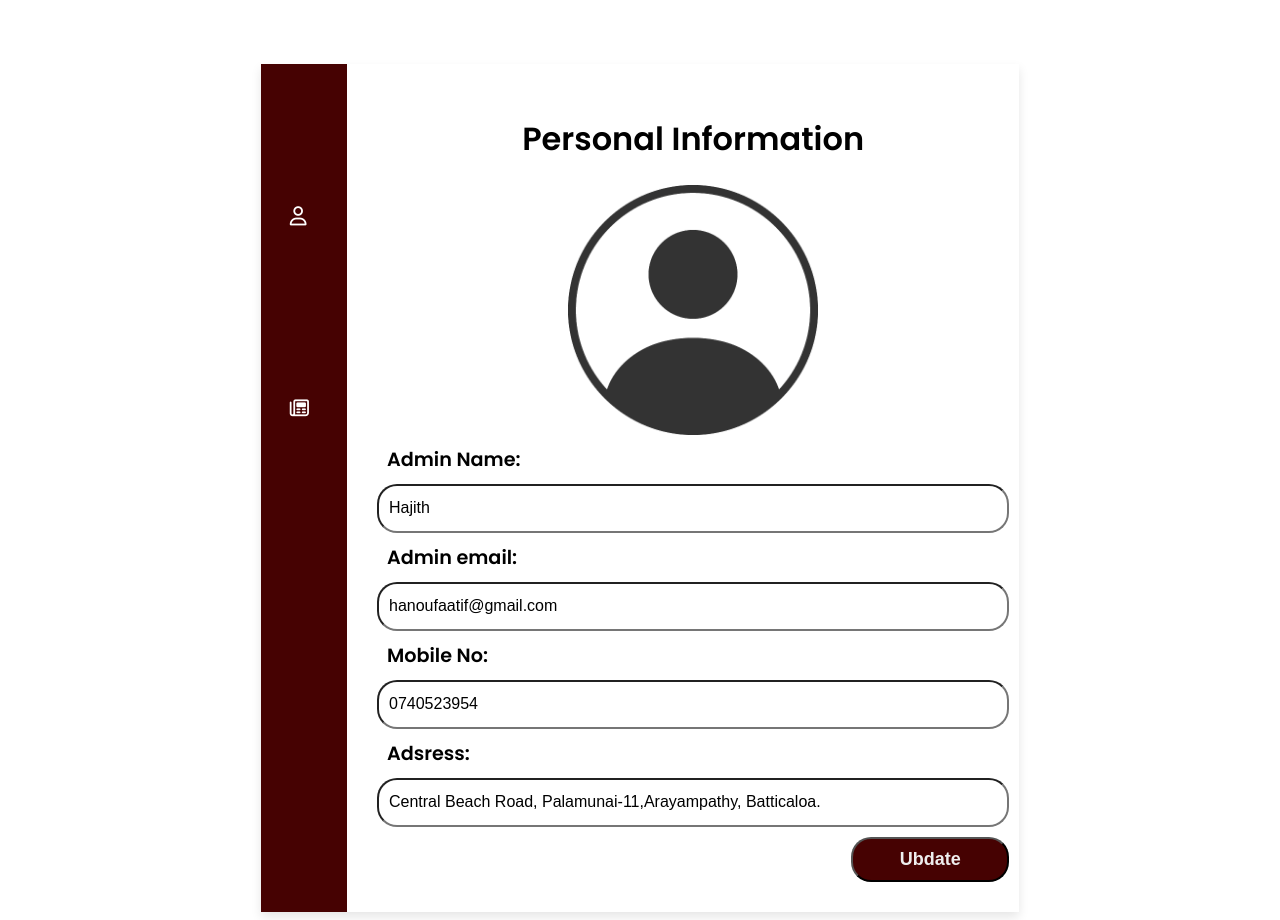
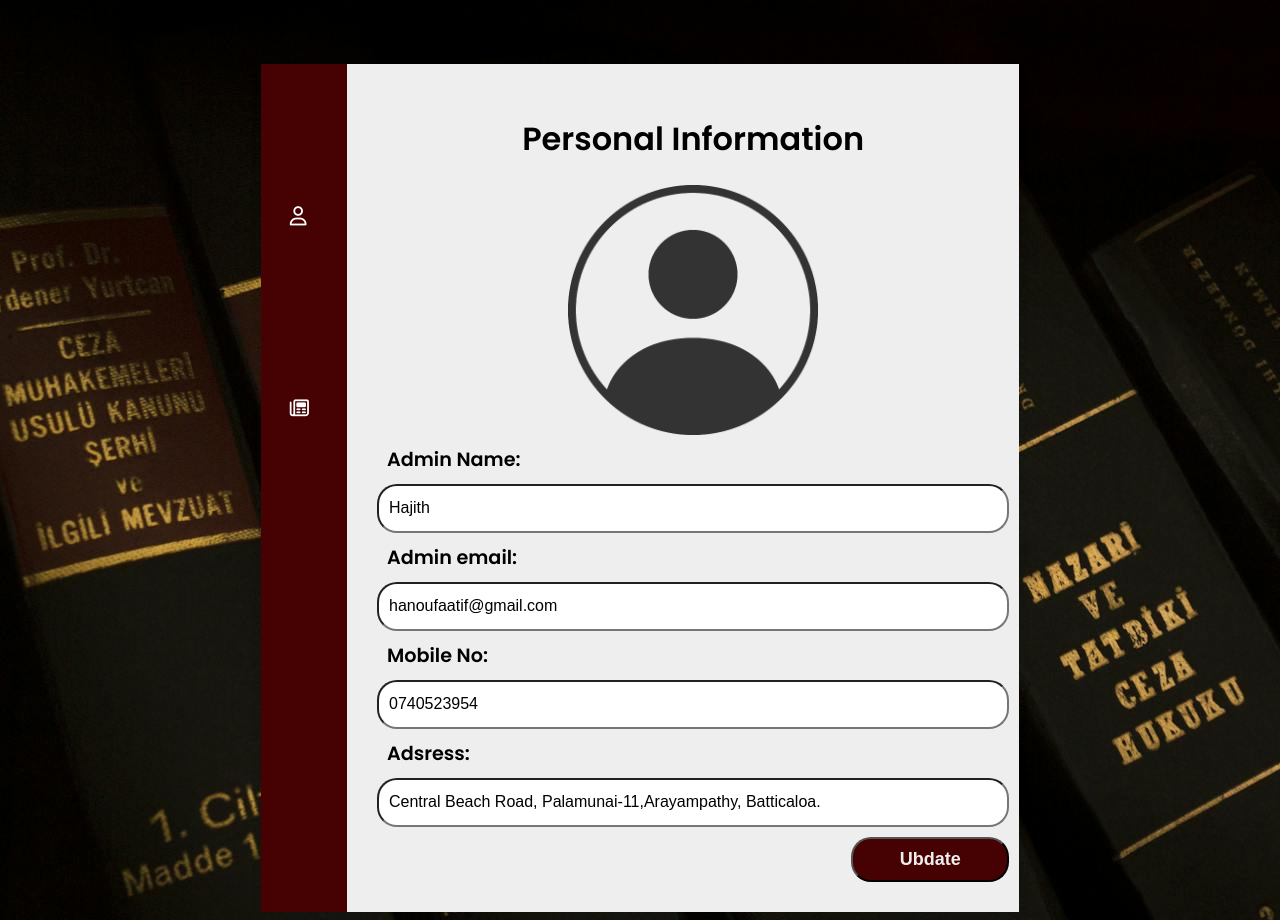
Before and after one commit to dilushamadushan/Online-Library-Management-System, a PHP site: page /admin/admin-pannel.php in a window 1280 px wide. Run offline with PHP 8.4, Linux system fonts and the light colour scheme; some libraries are stand-ins or nearby versions.

Commit message:
Update admin-pannel.css

```diff
--- a/assets/css/admin-pannel.css
+++ b/assets/css/admin-pannel.css
@@ -1,6 +1,7 @@
 @import url('https://fonts.googleapis.com/css2?family=Poppins:wght@400;600&display=swap');
 
 body{
+    background-image: url(../media/home-main/img3.jpg);
     display: flex;
     align-items: center;
     justify-content: center;
@@ -148,6 +149,7 @@ a.sidebar-link:hover {
     padding: 20px;
     align-items: center;
     justify-content: center;
+    background-color: #eee;
 }
 .profile-info {
     padding: 10px;
```
